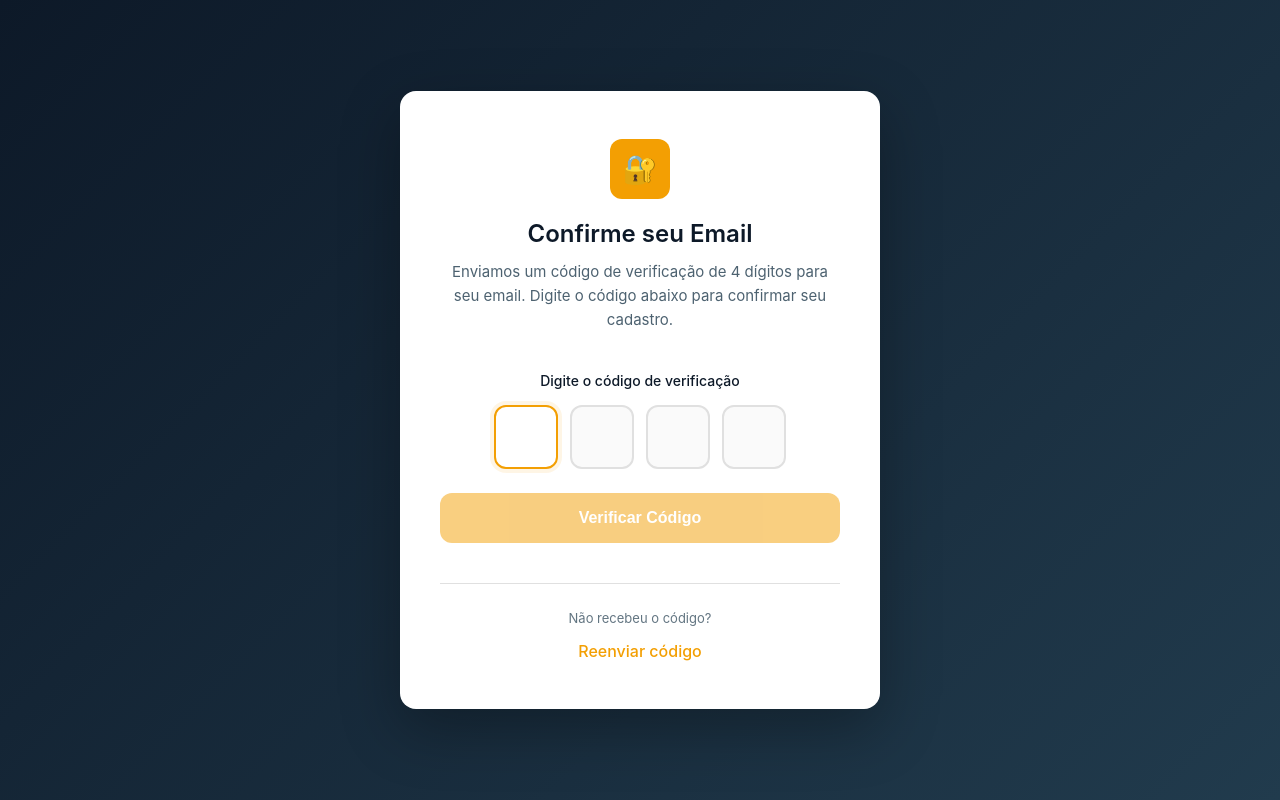
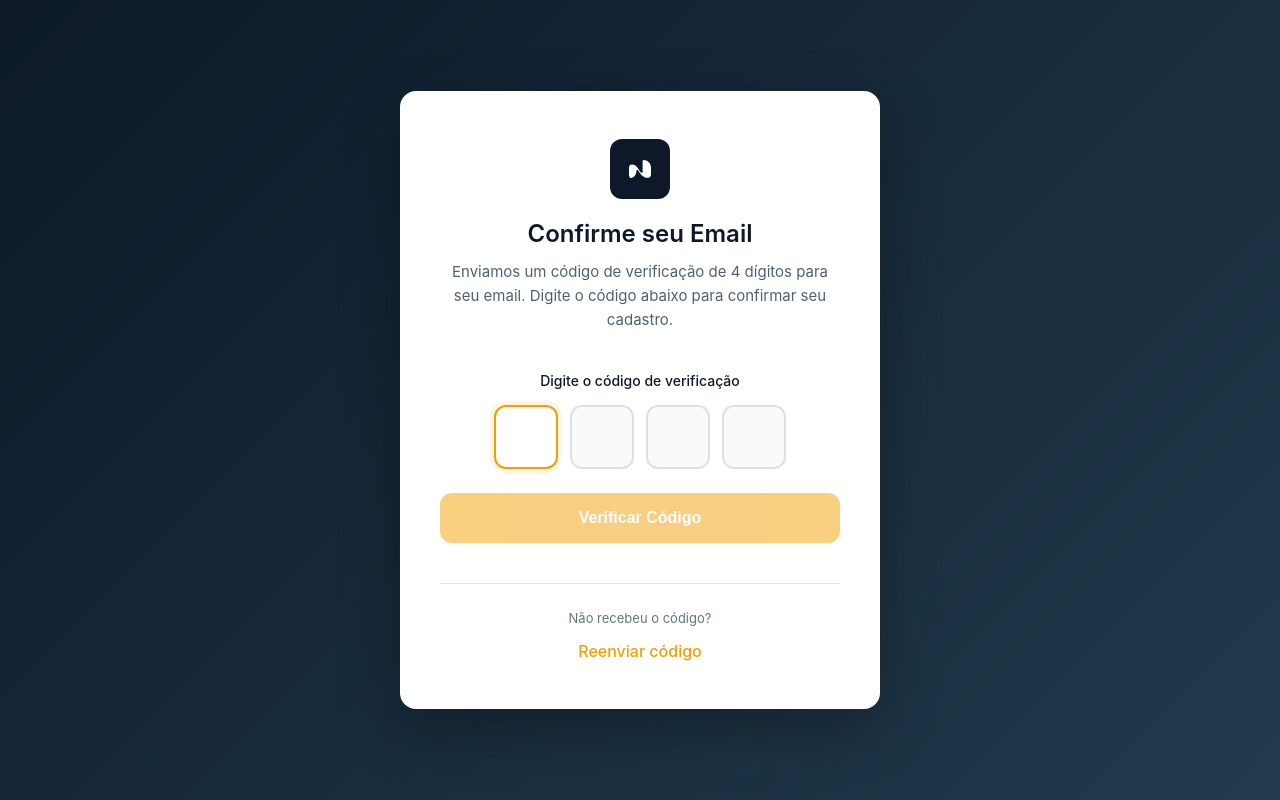
Before and after one commit to NexaOrg/nexa-finance-backend, a plain HTML site: page assets/authEmail.html in a window 1280 px wide. Drawn offline with Linux system fonts and the light colour scheme.

Commit message:
refac: change top screen icon

```diff
--- a/assets/authEmail.html
+++ b/assets/authEmail.html
@@ -38,7 +38,7 @@
         .logo {
             width: 60px;
             height: 60px;
-            background: #F39F03;
+            background: #0D1928;
             border-radius: 12px;
             margin: 0 auto 20px;
             display: flex;
@@ -183,7 +183,7 @@
 <body>
     <div class="container">
         <div class="header">
-            <div class="logo">🔐</div>
+            <div class="logo"><img src="../assets/icon/Logo.svg" alt="Logo"></div>
             <h1>Confirme seu Email</h1>
             <p class="description">
                 Enviamos um código de verificação de 4 dígitos para seu email.
```
